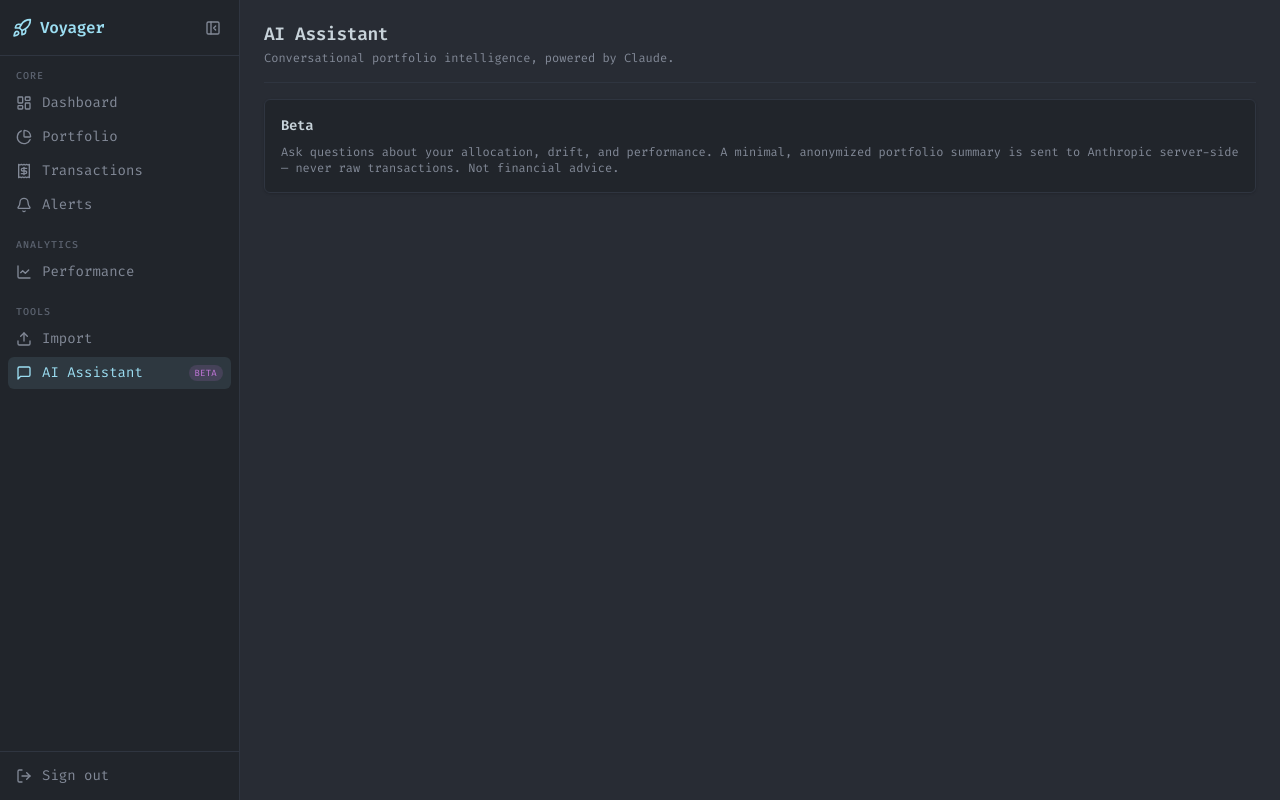
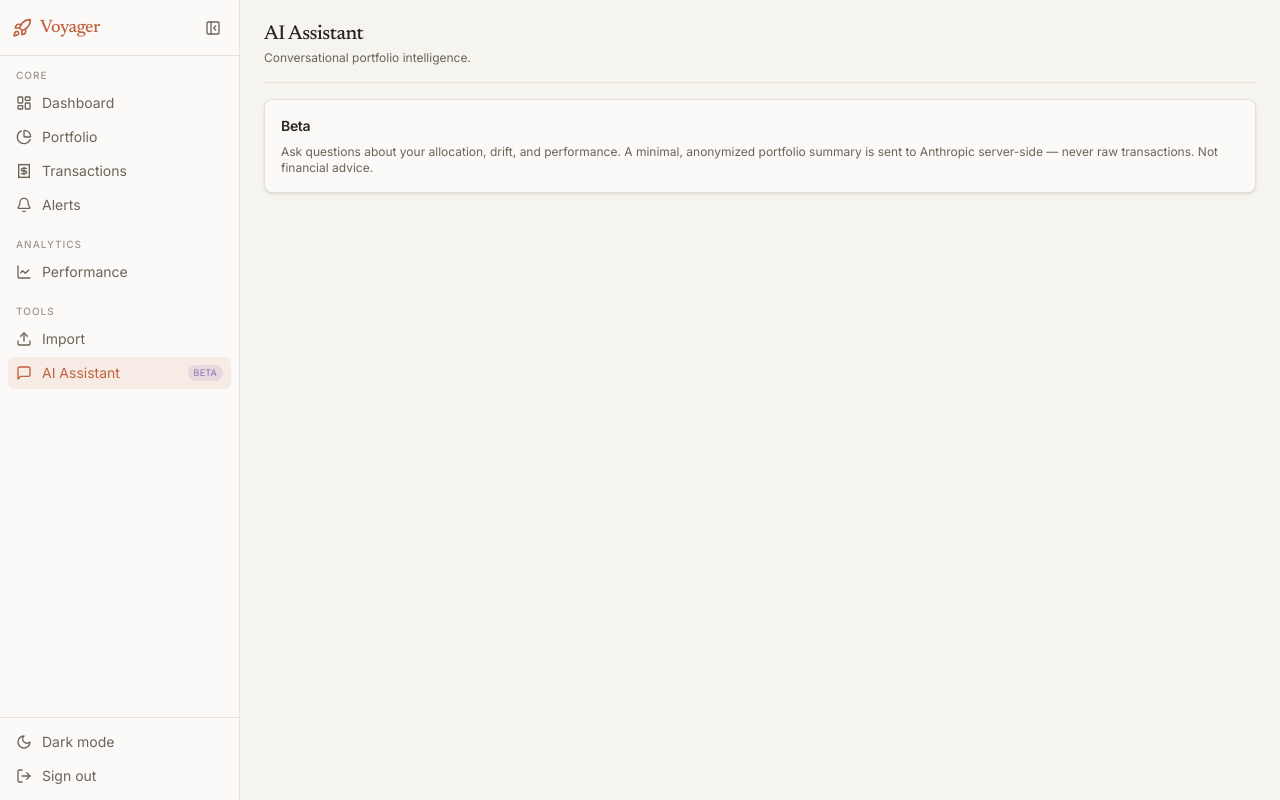
Before and after one commit to a-ngo/voyager, a Next.js app: page /assistant in a window 1280 px wide. Built offline with nearby package versions, Linux system fonts and the light colour scheme.

Commit message:
adjust style

```diff
--- a/app/(dashboard)/assistant/page.tsx
+++ b/app/(dashboard)/assistant/page.tsx
@@ -6,7 +6,7 @@ export default function AssistantPage() {
     <div className="flex flex-col gap-4">
       <PageHeader
         title="AI Assistant"
-        description="Conversational portfolio intelligence, powered by Claude."
+        description="Conversational portfolio intelligence."
       />
       <Card>
         <CardHeader>
--- a/app/globals.css
+++ b/app/globals.css
@@ -1,35 +1,35 @@
 @import 'tailwindcss';
 
 /*
- * Voyager design tokens.
- * Palette adapted from the One Dark / Atom aesthetic (cf. odysseus):
- * deep slate background, cyan brand accent, warm red primary, green for gains.
+ * Voyager design tokens:
+ * cream/ivory background, terracotta accent, editorial serif headings.
  */
 @theme {
-  --color-background: #282c34;
-  --color-panel: #21252b;
-  --color-panel-elevated: #2c313a;
+  --color-background: #f5f4ee;
+  --color-panel: #fbfaf8;
+  --color-panel-elevated: #efede4;
 
-  --color-foreground: #c8d3da;
-  --color-muted: #828997;
-  --color-faint: #5c6370;
+  --color-foreground: #2a2622;
+  --color-muted: #6b6457;
+  --color-faint: #9d968a;
 
-  --color-border: #2f3540;
-  --color-border-accent: #355a66;
+  --color-border: #e6e2d7;
+  --color-border-accent: #dac3b4;
 
-  --color-brand: #9cdef2;
-  --color-primary: #e06c75;
-  --color-primary-foreground: #1b1d23;
+  --color-brand: #c2613f;
+  --color-primary: #c2613f;
+  --color-primary-foreground: #fdfbf7;
 
-  --color-positive: #50fa7b;
-  --color-negative: #e06c75;
-  --color-warning: #f0ad4e;
-  --color-info: #61afef;
-  --color-purple: #c678dd;
+  --color-positive: #4e7b4f;
+  --color-negative: #c13b30;
+  --color-warning: #c98a3c;
+  --color-info: #5e7e9c;
+  --color-purple: #8a72b0;
 
-  --font-mono: var(--font-fira-code), ui-monospace, 'SFMono-Regular', 'Menlo', monospace;
+  --font-sans: var(--font-inter), ui-sans-serif, system-ui, -apple-system, sans-serif;
+  --font-serif: var(--font-newsreader), ui-serif, Georgia, 'Times New Roman', serif;
 
-  --radius-card: 6px;
+  --radius-card: 8px;
   --radius-button: 8px;
 }
 
@@ -38,16 +38,45 @@
 }
 
 html {
+  color-scheme: light;
+}
+
+html.dark {
   color-scheme: dark;
+}
+
+/* Dark theme — warm charcoal background, brighter terracotta accent. */
+html.dark {
+  --color-background: #262624;
+  --color-panel: #2f2e2b;
+  --color-panel-elevated: #3a3834;
+
+  --color-foreground: #ece9e1;
+  --color-muted: #a8a296;
+  --color-faint: #6f6b64;
+
+  --color-border: #3c3a35;
+  --color-border-accent: #5b4a3f;
+
+  --color-brand: #d2794f;
+  --color-primary: #d2794f;
+  --color-primary-foreground: #211f1c;
+
+  --color-positive: #6aa06a;
+  --color-negative: #d4665a;
+  --color-warning: #d6a25a;
+  --color-info: #7b9cb8;
+  --color-purple: #a78fce;
 }
 
 body {
   background-color: var(--color-background);
   color: var(--color-foreground);
-  font-family: var(--font-mono);
+  font-family: var(--font-sans);
   font-size: 14px;
   line-height: 1.5;
   -webkit-font-smoothing: antialiased;
+  text-rendering: optimizeLegibility;
 }
 
 /* react-grid-layout chrome */
@@ -57,7 +86,7 @@ body {
   border-radius: var(--radius-card);
 }
 
-.react-grid-item > .react-resizable-handle::after {
+.react-grid-item>.react-resizable-handle::after {
   border-right-color: var(--color-faint);
   border-bottom-color: var(--color-faint);
 }
@@ -66,10 +95,12 @@ body {
   width: 10px;
   height: 10px;
 }
+
 ::-webkit-scrollbar-thumb {
   background: var(--color-border-accent);
   border-radius: 8px;
 }
+
 ::-webkit-scrollbar-track {
   background: transparent;
 }
--- a/app/layout.tsx
+++ b/app/layout.tsx
@@ -1,11 +1,19 @@
 import type { Metadata } from 'next'
-import { Fira_Code } from 'next/font/google'
+import { Inter, Newsreader } from 'next/font/google'
 import './globals.css'
 
-const firaCode = Fira_Code({
+const inter = Inter({
   subsets: ['latin'],
-  weight: ['300', '400', '500', '600'],
-  variable: '--font-fira-code',
+  variable: '--font-inter',
+  display: 'swap',
+})
+
+// Editorial serif for headings/brand (Copernicus/Tiempos-like warmth).
+const newsreader = Newsreader({
+  subsets: ['latin'],
+  weight: ['400', '500', '600'],
+  variable: '--font-newsreader',
+  display: 'swap',
 })
 
 export const metadata: Metadata = {
@@ -15,7 +23,15 @@ export const metadata: Metadata = {
 
 export default function RootLayout({ children }: { children: React.ReactNode }) {
   return (
-    <html lang="en" className={firaCode.variable}>
+    <html lang="en" suppressHydrationWarning className={`${inter.variable} ${newsreader.variable}`}>
+      <head>
+        {/* Apply the saved (or system) theme before paint to avoid a flash. */}
+        <script
+          dangerouslySetInnerHTML={{
+            __html: `(function(){try{var t=localStorage.getItem('voyager:theme');var d=t?t==='dark':true;if(d)document.documentElement.classList.add('dark')}catch(e){}})()`,
+          }}
+        />
+      </head>
       <body>{children}</body>
     </html>
   )
--- a/components/charts/AllocationDonut.tsx
+++ b/components/charts/AllocationDonut.tsx
@@ -38,10 +38,11 @@ export function AllocationDonut({
             </Pie>
             <Tooltip
               contentStyle={{
-                background: '#21252b',
-                border: '1px solid #2f3540',
-                borderRadius: 6,
+                background: 'var(--color-panel)',
+                border: '1px solid var(--color-border)',
+                borderRadius: 8,
                 fontSize: 12,
+                color: 'var(--color-foreground)',
               }}
               formatter={(value: number, name: string) => [formatMoney(value, currency), name]}
             />
--- a/components/shared/PageHeader.tsx
+++ b/components/shared/PageHeader.tsx
@@ -10,7 +10,7 @@ export function PageHeader({
   return (
     <div className="flex items-start justify-between gap-4 border-b border-border pb-4">
       <div>
-        <h1 className="text-lg font-semibold tracking-tight text-foreground">{title}</h1>
+        <h1 className="font-serif text-xl font-medium tracking-tight text-foreground">{title}</h1>
         {description && <p className="mt-0.5 text-xs text-muted">{description}</p>}
       </div>
       {actions && <div className="flex items-center gap-2">{actions}</div>}
--- a/components/shared/Sidebar.tsx
+++ b/components/shared/Sidebar.tsx
@@ -5,6 +5,7 @@ import Link from 'next/link'
 import { usePathname } from 'next/navigation'
 import { Rocket, LogOut, PanelLeftClose, PanelLeftOpen } from 'lucide-react'
 import { NAV_ITEMS, NAV_GROUP_LABELS, type NavItem } from './nav-config'
+import { ThemeToggle } from './ThemeToggle'
 import { signout } from '@/app/(auth)/actions'
 import { cn } from '@/lib/utils/cn'
 
@@ -45,7 +46,7 @@ export function Sidebar() {
         {!collapsed && (
           <>
             <Rocket className="h-5 w-5 shrink-0 text-brand" />
-            <span className="text-base font-semibold tracking-tight text-brand">Voyager</span>
+            <span className="font-serif text-lg font-medium tracking-tight text-brand">Voyager</span>
           </>
         )}
         <button
@@ -122,7 +123,8 @@ export function Sidebar() {
         })}
       </nav>
 
-      <div className="border-t border-border px-2 py-2">
+      <div className="flex flex-col gap-0.5 border-t border-border px-2 py-2">
+        <ThemeToggle collapsed={collapsed} />
         <form action={signout}>
           <button
             type="submit"
--- /dev/null
+++ b/components/shared/ThemeToggle.tsx
@@ -0,0 +1,48 @@
+'use client'
+
+import { useEffect, useState } from 'react'
+import { Sun, Moon } from 'lucide-react'
+import { cn } from '@/lib/utils/cn'
+
+const STORAGE_KEY = 'voyager:theme'
+
+/** Light/dark toggle. The initial class is set pre-paint by an inline script in
+ *  the root layout; this reads it on mount, so it stays hydration-safe. */
+export function ThemeToggle({ collapsed = false }: { collapsed?: boolean }) {
+  const [theme, setTheme] = useState<'light' | 'dark' | null>(null)
+
+  useEffect(() => {
+    setTheme(document.documentElement.classList.contains('dark') ? 'dark' : 'light')
+  }, [])
+
+  function toggle() {
+    const next = document.documentElement.classList.toggle('dark') ? 'dark' : 'light'
+    localStorage.setItem(STORAGE_KEY, next)
+    setTheme(next)
+  }
+
+  const label = theme === 'dark' ? 'Light mode' : 'Dark mode'
+
+  return (
+    <button
+      type="button"
+      onClick={toggle}
+      aria-label={label}
+      title={collapsed ? label : undefined}
+      className={cn(
+        'flex w-full items-center rounded-md py-1.5 text-sm text-muted transition-colors hover:bg-panel-elevated hover:text-foreground',
+        collapsed ? 'justify-center px-0' : 'gap-2.5 px-2',
+      )}
+    >
+      {/* Render the icon only after mount so SSR and client agree. */}
+      {theme === null ? (
+        <span className="h-4 w-4 shrink-0" />
+      ) : theme === 'dark' ? (
+        <Sun className="h-4 w-4 shrink-0" />
+      ) : (
+        <Moon className="h-4 w-4 shrink-0" />
+      )}
+      {!collapsed && <span className="flex-1 truncate text-left">{theme === null ? '' : label}</span>}
+    </button>
+  )
+}
--- a/components/widgets/allocation/AllocationPieWidget.tsx
+++ b/components/widgets/allocation/AllocationPieWidget.tsx
@@ -29,10 +29,11 @@ export default function AllocationPieWidget(_props: WidgetProps<Config>) {
             </Pie>
             <Tooltip
               contentStyle={{
-                background: '#21252b',
-                border: '1px solid #2f3540',
-                borderRadius: 6,
+                background: 'var(--color-panel)',
+                border: '1px solid var(--color-border)',
+                borderRadius: 8,
                 fontSize: 12,
+                color: 'var(--color-foreground)',
               }}
               formatter={(value: number, name: string) => [`${value}%`, name]}
             />
--- a/lib/portfolio/mock.ts
+++ b/lib/portfolio/mock.ts
@@ -11,11 +11,11 @@ export interface AllocationSlice {
 }
 
 export const MOCK_ALLOCATION: AllocationSlice[] = [
-  { label: 'Equity ETF', value: 58, color: '#61afef' },
-  { label: 'US Stocks', value: 22, color: '#50fa7b' },
-  { label: 'Crypto', value: 9, color: '#c678dd' },
-  { label: 'Bonds', value: 7, color: '#f0ad4e' },
-  { label: 'Cash', value: 4, color: '#828997' },
+  { label: 'Equity ETF', value: 58, color: '#6f94a6' },
+  { label: 'US Stocks', value: 22, color: '#c2613f' },
+  { label: 'Crypto', value: 9, color: '#9479b0' },
+  { label: 'Bonds', value: 7, color: '#d2a052' },
+  { label: 'Cash', value: 4, color: '#a79e8e' },
 ]
 
 export interface PerformancePoint {
@@ -49,11 +49,11 @@ export interface AllocationTarget {
 }
 
 export const MOCK_ALLOCATION_TARGET: AllocationTarget[] = [
-  { label: 'Equity ETF', current: 58, target: 60, color: '#61afef' },
-  { label: 'US Stocks', current: 22, target: 15, color: '#50fa7b' },
-  { label: 'Crypto', current: 9, target: 5, color: '#c678dd' },
-  { label: 'Bonds', current: 7, target: 15, color: '#f0ad4e' },
-  { label: 'Cash', current: 4, target: 5, color: '#828997' },
+  { label: 'Equity ETF', current: 58, target: 60, color: '#6f94a6' },
+  { label: 'US Stocks', current: 22, target: 15, color: '#c2613f' },
+  { label: 'Crypto', current: 9, target: 5, color: '#9479b0' },
+  { label: 'Bonds', current: 7, target: 15, color: '#d2a052' },
+  { label: 'Cash', current: 4, target: 5, color: '#a79e8e' },
 ]
 
 export const MOCK_NET_WORTH = {
--- a/lib/portfolio/overview.ts
+++ b/lib/portfolio/overview.ts
@@ -33,13 +33,14 @@ export function toLedger(rows: TransactionRow[]): LedgerTransaction[] {
   }))
 }
 
+// Warm, muted categorical palette to match the cream/terracotta theme.
 const BUCKET_COLOR: Record<string, string> = {
-  stock: '#50fa7b',
-  etf: '#61afef',
-  bond: '#f0ad4e',
-  crypto: '#c678dd',
-  cash: '#828997',
-  other: '#56b6c2',
+  stock: '#c2613f',
+  etf: '#6f94a6',
+  bond: '#d2a052',
+  crypto: '#9479b0',
+  cash: '#a79e8e',
+  other: '#7e9e78',
 }
 
 export interface OverviewSlice {
@@ -85,7 +86,7 @@ export function buildAllocation(valued: ValuedPortfolio): OverviewSlice[] {
     label: s.label,
     value: s.value,
     weight: total > 0 ? (s.value / total) * 100 : 0,
-    color: BUCKET_COLOR[s.bucket] ?? '#56b6c2',
+    color: BUCKET_COLOR[s.bucket] ?? '#7e9e78',
   }))
 }
 
```
Also changed, not shown: components/widgets/performance/PerformanceChartWidget.tsx (+11 -10 lines), 1 other file (tests, documents, lock files or other folders).
